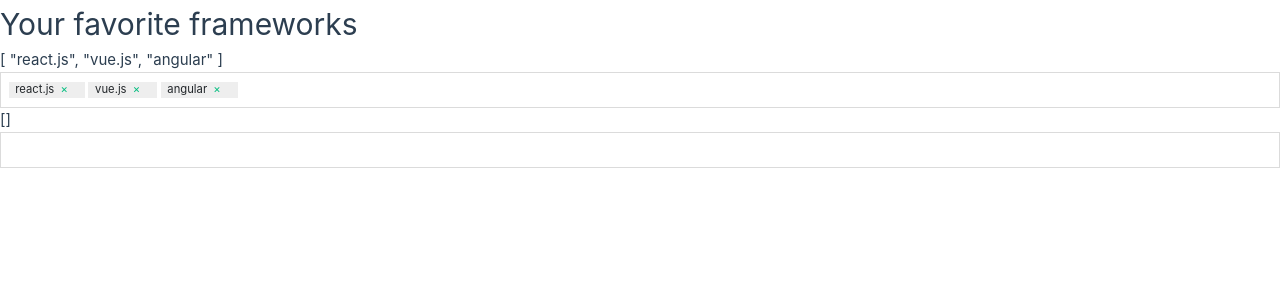
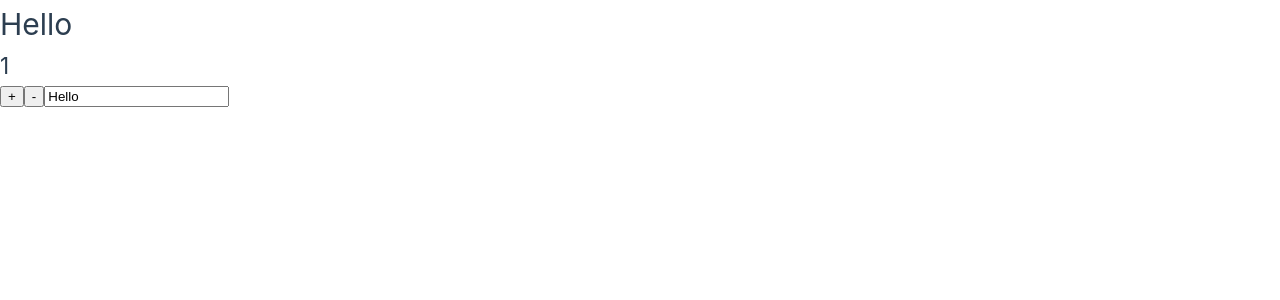
Before and after one commit to VannakDim/Vue-udemy, a Vue app: page / in a window 1280 px wide. Shown: the top 300 px of the page. Built offline with nearby package versions, Linux system fonts and the light colour scheme.

Commit message:
64. Creating reactive reference with the ref function

```diff
--- a/src/App.vue
+++ b/src/App.vue
@@ -1,26 +1,28 @@
 <script>
-import TagsInput from "./components/TagsInput.vue";
+import { ref } from 'vue';
 
 export default {
-  data: () => ({
-    jsFrameworks: ["react.js", "vue.js", "angular"],
-    backendFrameworks: [],
-  }),
-  methods: {
-    handleChange(tags) {
-      this.jsFrameworks = [...tags];
-    },
-  },
+  setup(){
+    const message = ref("Hello")
+    const qty = ref(1)
+    const increment = ()=> qty.value++
+    const decrement = ()=>qty.value--
+    return {
+      message,
+      qty,
+      increment,
+      decrement
+
+    }
+  }
 };
 </script>
 
 <template>
-  <h1>Your favorite frameworks</h1>
-  <div>{{ jsFrameworks }}</div>
-  <tags-input :selected-tags="jsFrameworks"
-    @change="handleChange" />
+  <h1>{{ message }}</h1>
+  <h2>{{ qty }}</h2>
+  <button @click="increment">+</button>
+  <button @click="decrement">-</button>
+  <input type="text" v-model="message"/>
 
-  <div>{{ backendFrameworks }}</div>
-  <tags-input :selected-tags="backendFrameworks"
-    @change="backendFrameworks = [...$event]" />
 </template>
```
